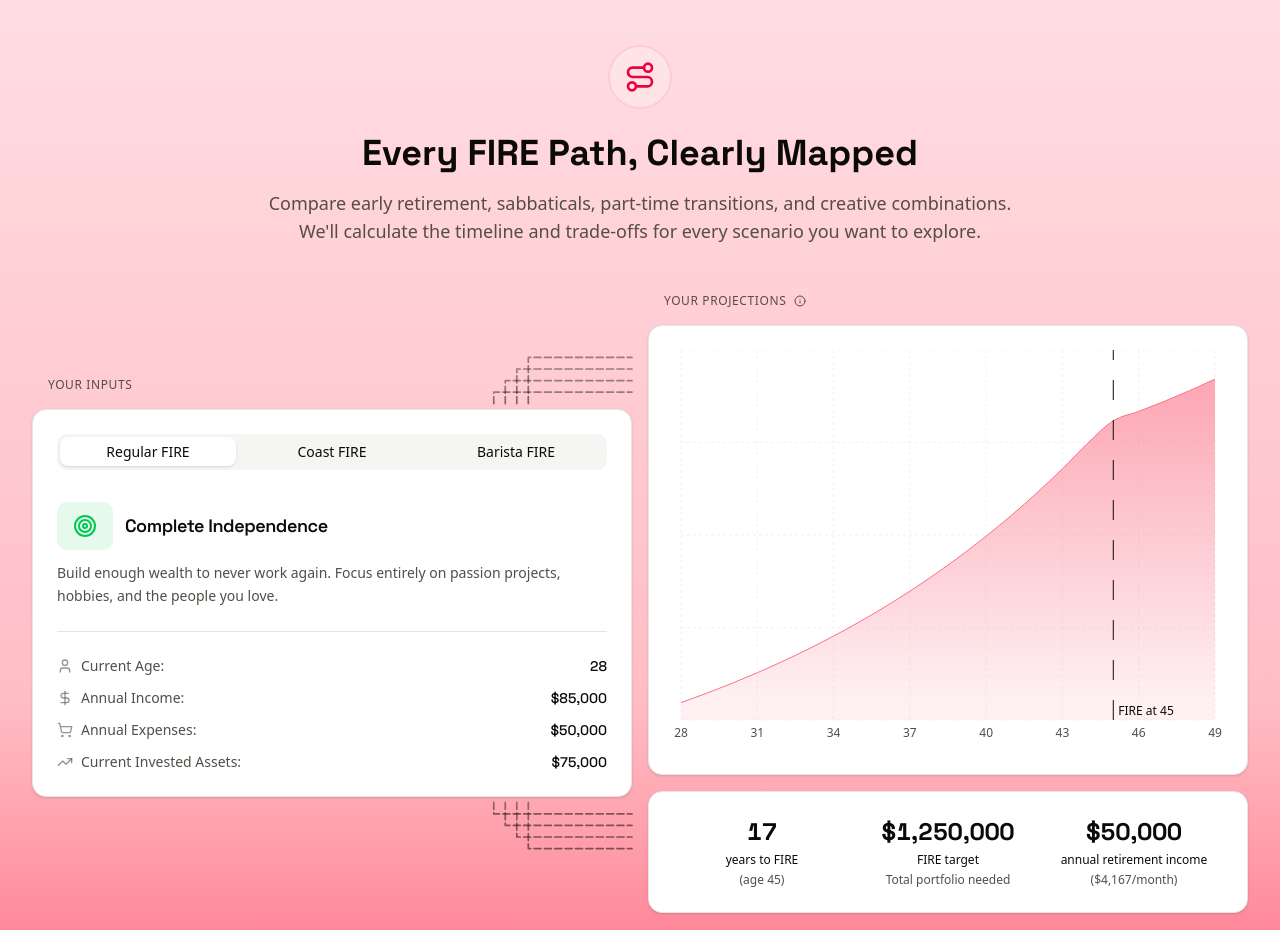
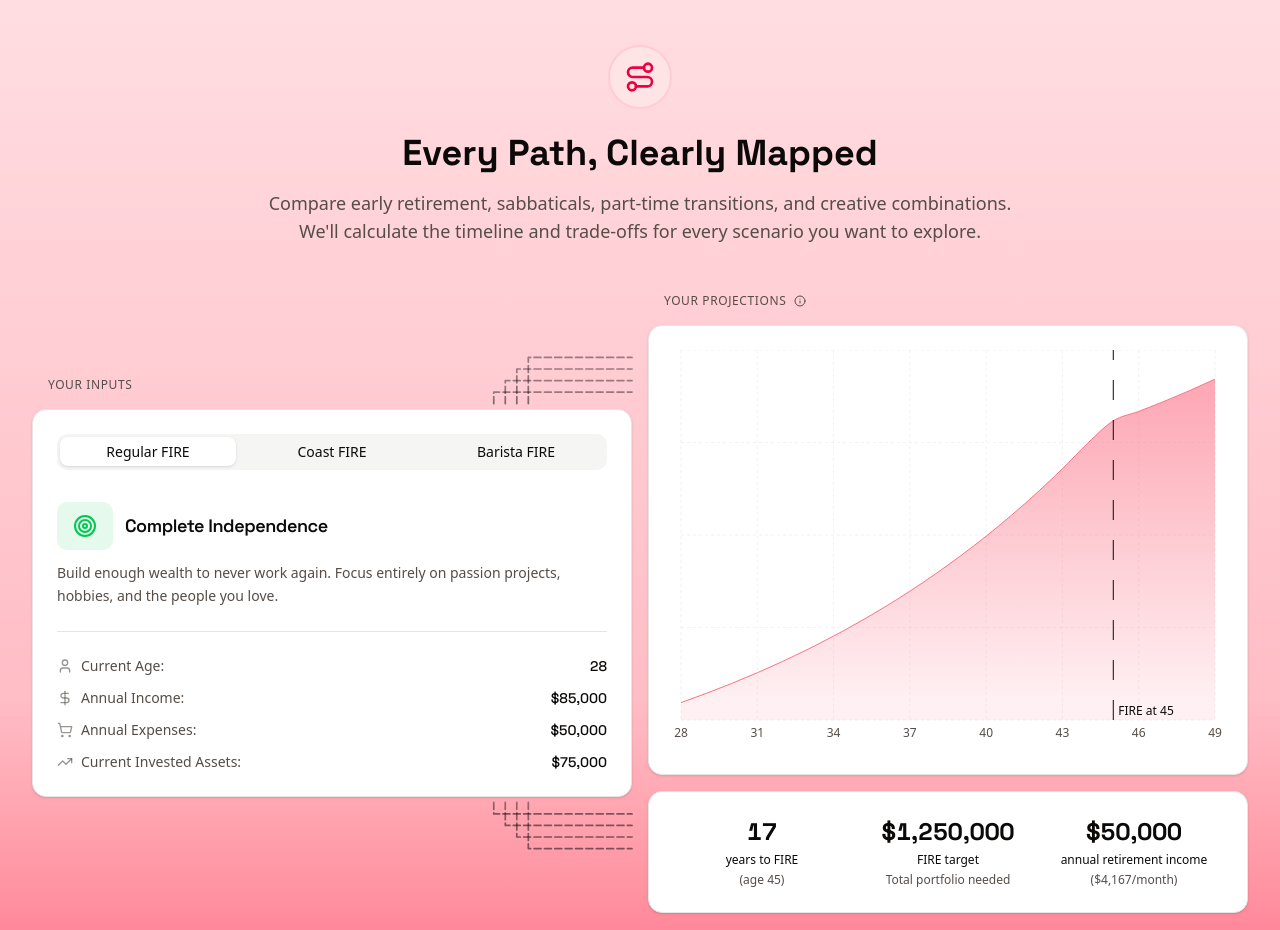
Before and after one commit to schelskedevco/ignidash-legacy, a Next.js app: page / in a window 1280 px wide. Shown: the part 800-1730 px from the top of the page. Built offline with nearby package versions, Linux system fonts and the light colour scheme.

Commit message:
text update
Summary:

Test Plan:

```diff
--- a/src/components/features/fire-scenarios/fire-scenarios-section.tsx
+++ b/src/components/features/fire-scenarios/fire-scenarios-section.tsx
@@ -39,7 +39,7 @@ export function FireScenariosSection() {
     >
       <ProductPageSectionHeader
         icon={Route}
-        title="Every FIRE Path, Clearly Mapped"
+        title="Every Path, Clearly Mapped"
         description="Compare early retirement, sabbaticals, part-time transitions, and creative combinations. We'll calculate the timeline and trade-offs for every scenario you want to explore."
       />
       <div className="grid grid-cols-1 place-items-center gap-4 lg:grid-cols-2">
```
